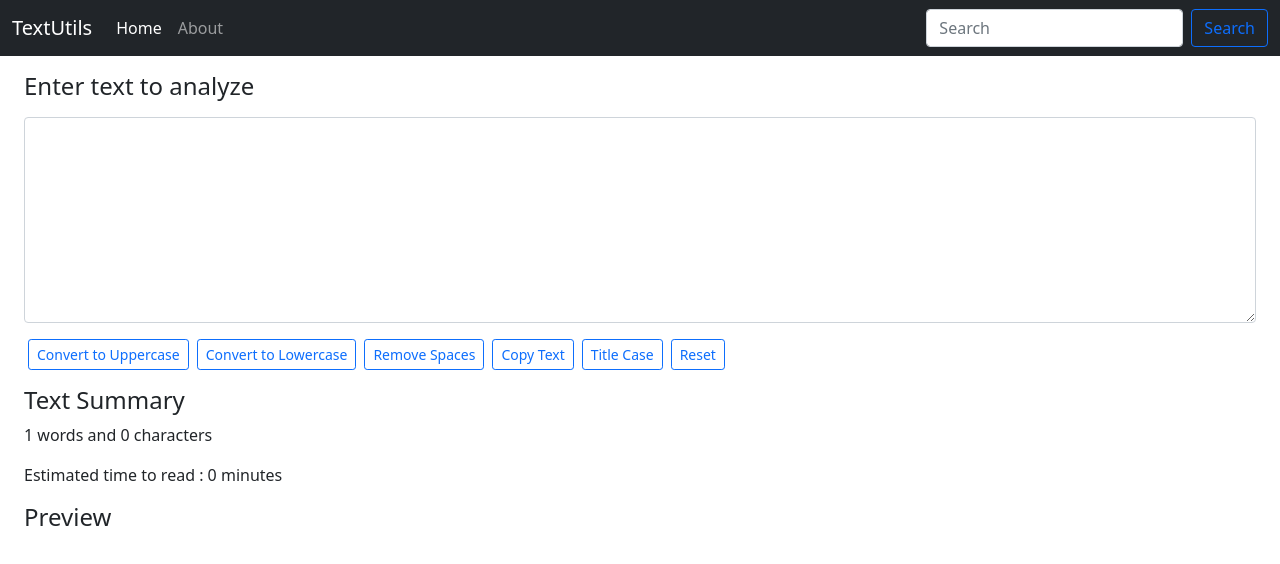
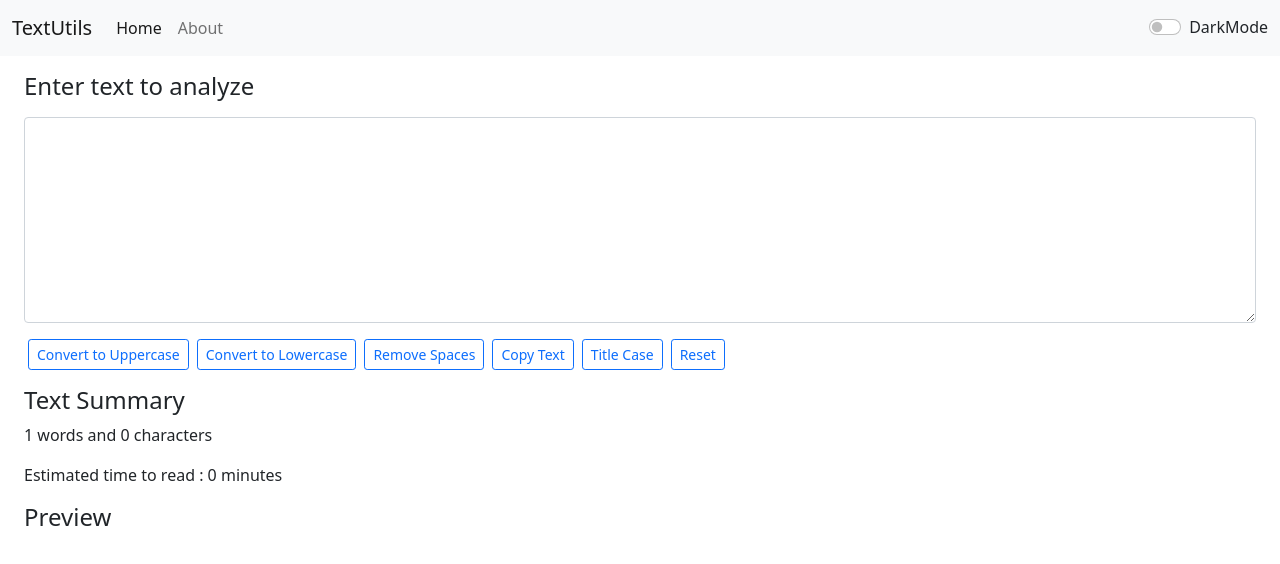
Before and after one commit to Abhijeet6387/Wordifier, a React (Create React App) app: page / in a window 1280 px wide. Shown: the top 564 px of the page. Built offline with nearby package versions, Linux system fonts and the light colour scheme.

Commit message:
dark and light mode added

```diff
--- a/src/App.js
+++ b/src/App.js
@@ -1,12 +1,21 @@
+import React, { useState } from "react";
 import "./App.css";
-import About from "./components/About";
+// import About from "./components/About";
 import Navbar from "./components/Navbar";
 import TextForm from "./components/TextForm";
 
 function App() {
+  const [mode, setMode] = useState("light");
+  const toggleMode = () => {
+    if (mode === "light") {
+      setMode("dark");
+    } else {
+      setMode("light");
+    }
+  };
   return (
     <>
-      <Navbar title="TextUtils" />
+      <Navbar title="TextUtils" mode={mode} toggleMode={toggleMode} />
       <div className="container-fluid">
         <TextForm heading="Enter text to analyze" />
         {/* <About /> */}
--- a/src/components/Navbar.js
+++ b/src/components/Navbar.js
@@ -3,7 +3,9 @@
 
 export default function Navbar(props) {
   return (
-    <nav className="navbar navbar-expand-lg navbar-dark bg-dark">
+    <nav
+      className={`navbar navbar-expand-lg navbar-${props.mode} bg-${props.mode}`}
+    >
       <div className="container-fluid">
         <a className="navbar-brand" href="/">
           {props.title}
@@ -32,7 +34,7 @@
               </a>
             </li>
           </ul>
-          <form className="d-flex">
+          {/* <form className="d-flex">
             <input
               className="form-control me-2"
               type="search"
@@ -42,7 +44,22 @@
             <button className="btn btn-outline-primary" type="submit">
               Search
             </button>
-          </form>
+          </form> */}
+          <div
+            class={`form-check form-switch text-${
+              props.mode === "light" ? "dark" : "light"
+            }`}
+          >
+            <input
+              class="form-check-input"
+              onClick={props.toggleMode}
+              type="checkbox"
+              id="flexSwitchCheckDefault"
+            />
+            <label class="form-check-label" for="flexSwitchCheckDefault">
+              DarkMode
+            </label>
+          </div>
         </div>
       </div>
     </nav>
```
